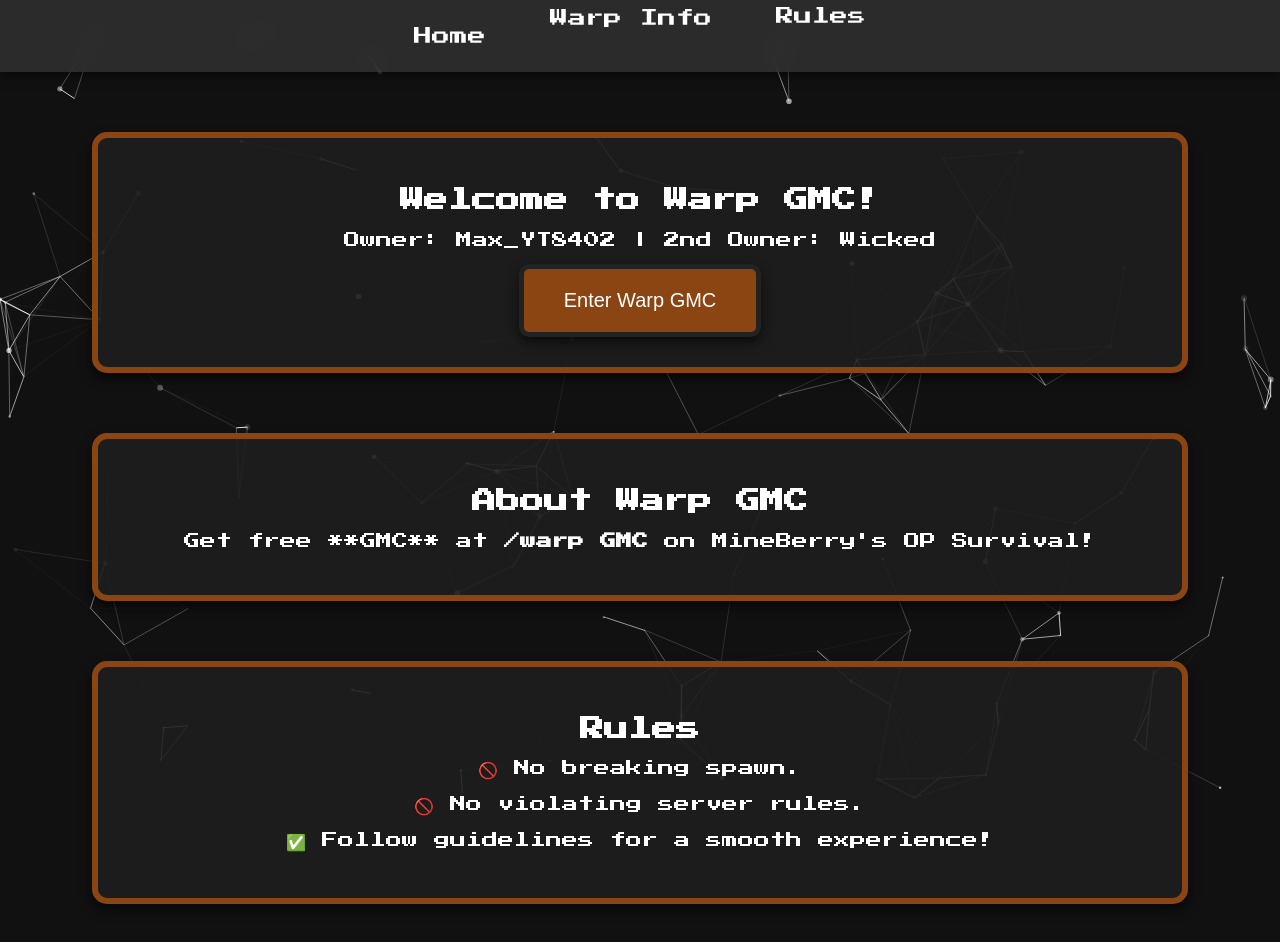
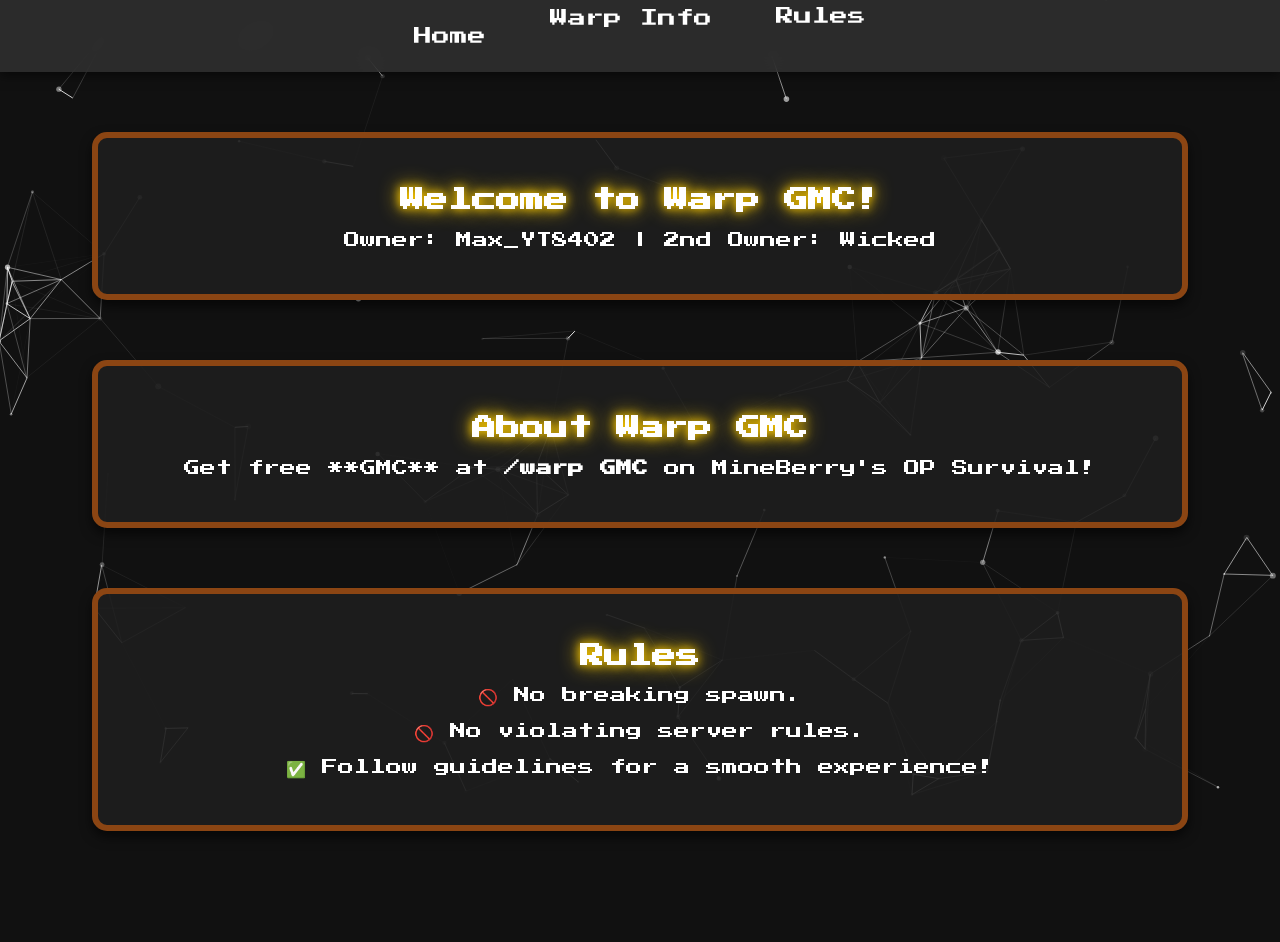
Before and after one commit to MaxYT5184/Mineberry-GMC-Warp, a plain HTML site: page index.html in a window 1280 px wide. After the commit the page ends 891 px from the top, so only its background shows below. Drawn offline with nearby package versions, Linux system fonts and the light colour scheme.

Commit message:
Update index.html

```diff
--- a/index.html
+++ b/index.html
@@ -60,24 +60,15 @@
             box-shadow: 0 6px 12px rgba(0, 0, 0, 0.6);
             border-radius: 15px;
             opacity: 0;
+            transition: transform 0.3s;
         }
 
-        .minecraft-btn {
-            display: inline-block;
-            padding: 20px 40px;
-            font-size: 20px;
-            color: #fff;
-            background: #8B4513;
-            border: 5px solid #222;
-            cursor: pointer;
-            transition: transform 0.2s, background 0.3s;
-            border-radius: 10px;
-            box-shadow: 0 6px 12px rgba(0, 0, 0, 0.6);
+        .section:hover {
+            transform: scale(1.05);
         }
 
-        .minecraft-btn:hover {
-            transform: scale(1.1);
-            background: #A0522D;
+        h2 {
+            text-shadow: 0 0 10px #ffcc00, 0 0 20px #ffcc00;
         }
     </style>
 </head>
@@ -94,7 +85,6 @@
     <div id="home" class="section">
         <h2>Welcome to Warp GMC!</h2>
         <p>Owner: Max_YT8402 | 2nd Owner: Wicked</p>
-        <button class="minecraft-btn" onclick="window.location.href='minecraft://warp GMC'">Enter Warp GMC</button>
     </div>
 
     <div id="warp" class="section">
```
